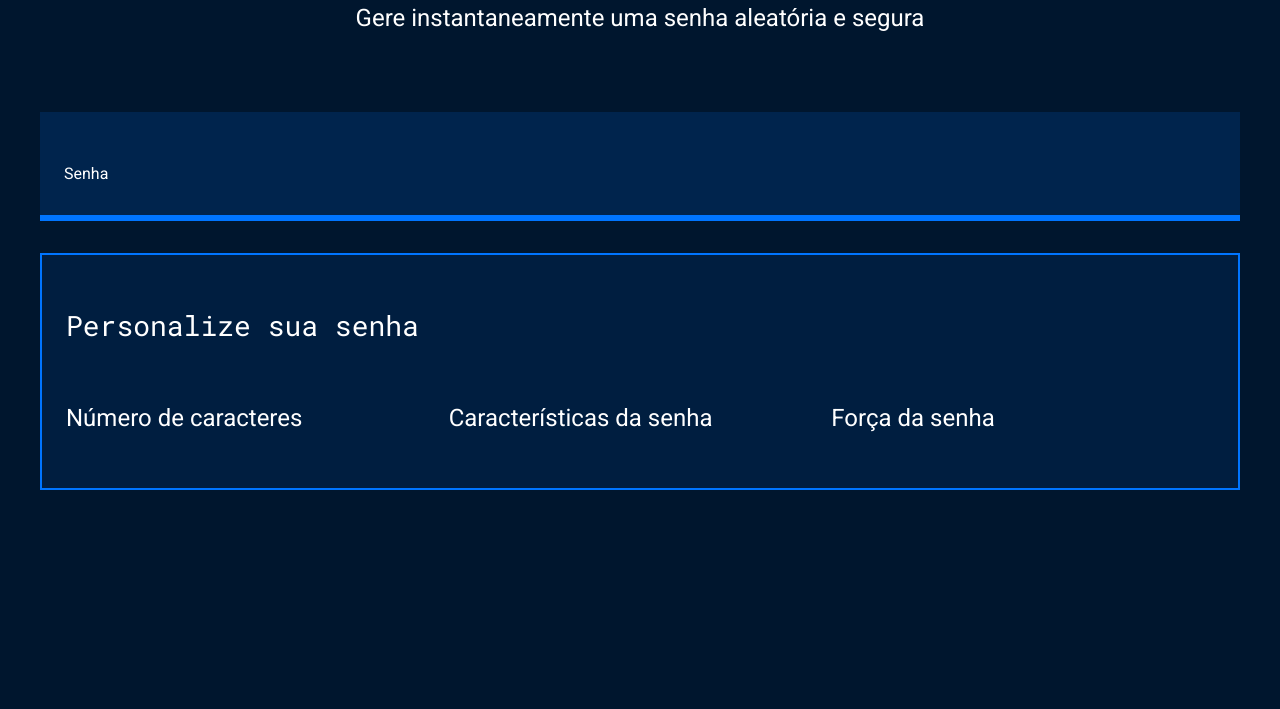
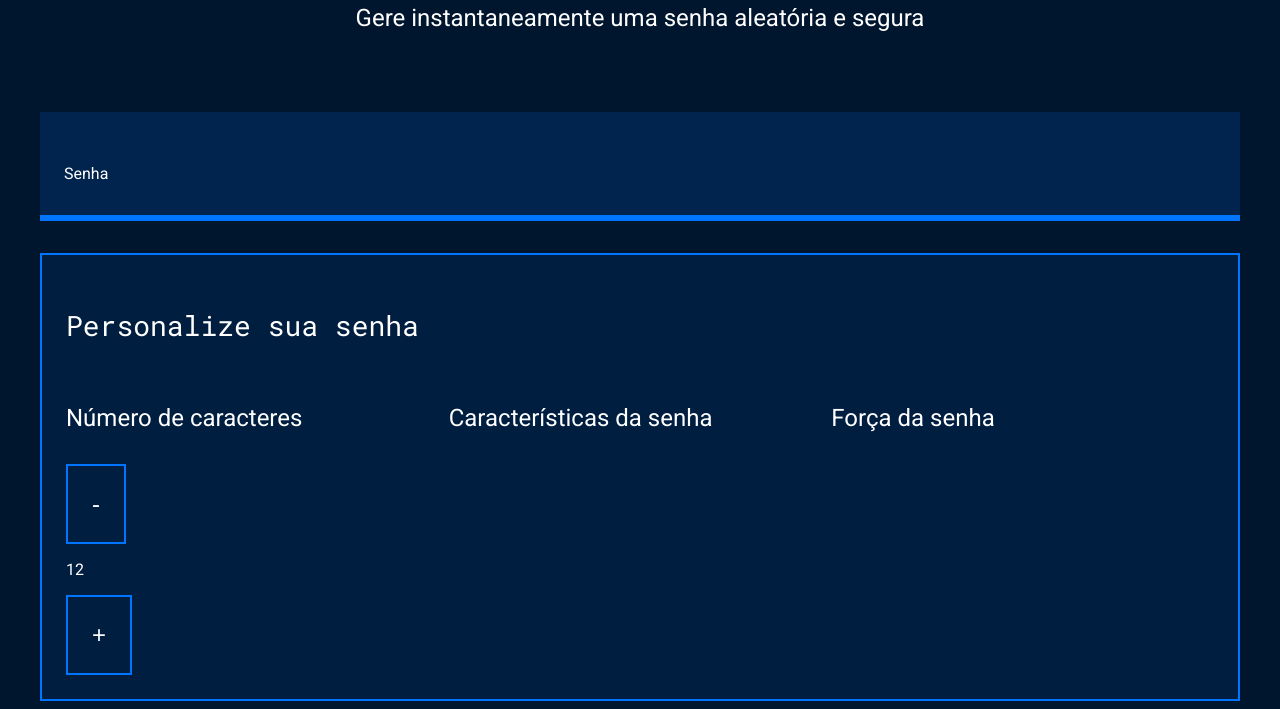
Before and after one commit to claralizard/terceiro-repositorio2, a plain HTML site: page index.html in a window 1280 px wide. Shown: the part 214-923 px from the top of the page. Before the commit the page ends 800 px from the top, so only its background shows below. Drawn offline with Linux system fonts and the light colour scheme.

Commit message:
05/06 segunda aula do dia

```diff
--- a/index.html
+++ b/index.html
@@ -24,6 +24,12 @@
             <div class="parametro-coluna__senha">
                 <div class="parametro-senha">
                     <h4 class="parametro-senha__titulo">Número de caracteres</h4>
+                    <div class="parametro-senha-botoes">
+                        <button class="parametro-senha__botao"  >-</button>
+                        <p class="parametro-senha__texto">12</p>
+                        <button class="parametro-senha__botao" >+</button>
+
+                    </div>
                 </div>
                 <div class="parametro-senha">
                     <h4 class="parametro-senha__titulo">Características da senha</h4>
--- a/style.css
+++ b/style.css
@@ -86,6 +86,41 @@ body{
     margin: 0 auto;
 }
 
+.parametro-senha__botoes {
+    display: flex;
+    justify-content: center;
+}
+
+.parametro-senha__botao {
+background-color: var(--fundo-texto);
+color: var(--branco);
+border: 2px solid var(--borda);
+padding: 24px;
+font-size: 24px;
+}
+
+
+
+
+
+
+
+
+
+
+
+
+
+
+
+
+
+
+
+
+
+
+
 @media screen and (min-width: 768px) {
     .parametro-coluna__senha{
         flex-direction: row;
```
